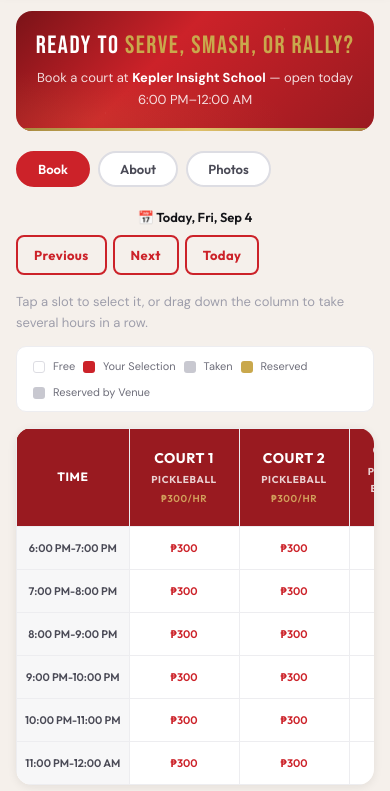
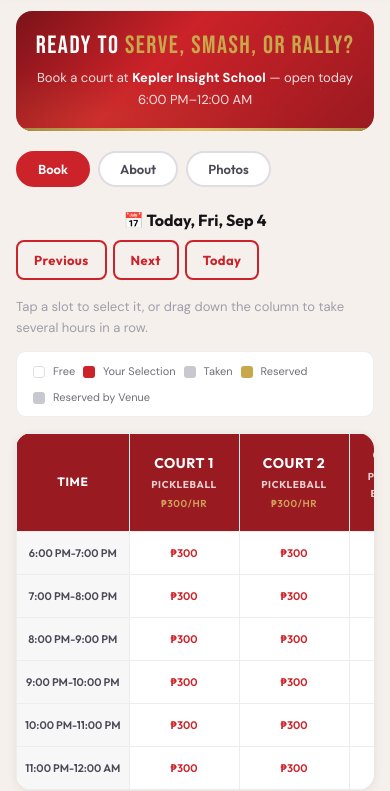
Before and after one commit to 3CamaongayD/booking-system, a website: page index.html in a window 390 px wide. Shown: the part 69-860 px from the top of the page. Drawn offline with Linux system fonts and the light colour scheme; no server answers.

Commit message:
Enlarge the booking date label
13px was small for what is the primary orientation cue on the booking
grid. Now 18px desktop, 17px tablet, 16px phone, and bumped to weight
700 so it reads as a heading rather than body text.

Co-Authored-By: Claude Opus 4.6 <noreply@anthropic.com>

```diff
--- a/css/styles.css
+++ b/css/styles.css
@@ -1521,8 +1521,8 @@ tbody tr:hover { background: var(--gray-50); }
 .date-short { display: none; }
 .book-date-label {
     font-family: var(--font-heading);
-    font-size: 13px;
-    font-weight: 600;
+    font-size: 18px;
+    font-weight: 700;
     color: var(--black);
     flex: 1;
     text-align: center;
@@ -2196,7 +2196,7 @@ footer p:last-child { margin-top: 4px; color: var(--gray-500); }
         flex: 1 1 100%;
         order: -1;
         text-align: center;
-        font-size: 14px;
+        font-size: 17px;
     }
 
     #app { padding: 20px 16px; }
@@ -2254,7 +2254,7 @@ footer p:last-child { margin-top: 4px; color: var(--gray-500); }
     .venue-title h1 { font-size: 18px; }
     .grid-legend { gap: 8px; font-size: 11px; flex-wrap: wrap; }
     .book-date-nav { gap: 6px; }
-    .book-date-label { font-size: 13px; }
+    .book-date-label { font-size: 16px; }
     .co-time { font-size: 16px; }
     .co-amount { font-size: 15px; }
     .checkout-title { font-size: 22px; }
```
